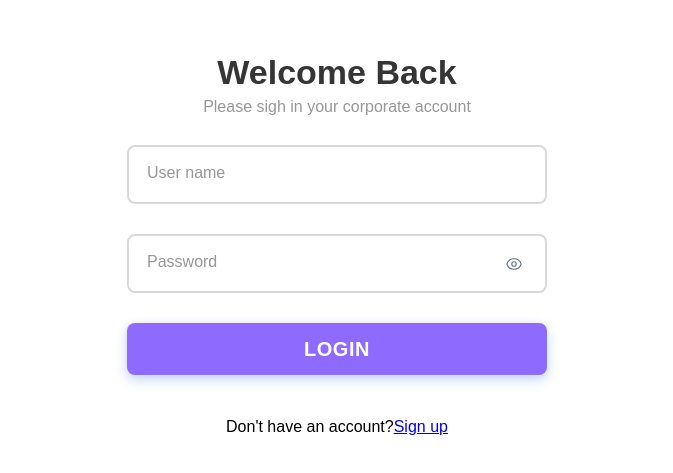
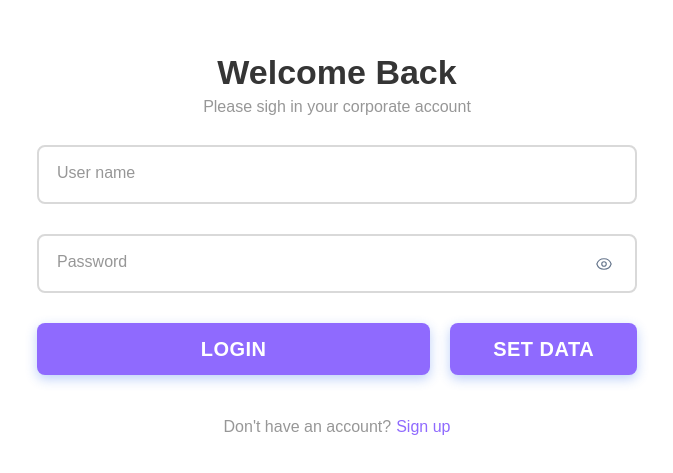
Before and after one commit to ihorkuhel-dev/React-JavaScript-Practice, a React app: page /login in a window 1280 px wide. Shown: the part 155-628 px from the top of the page, without its empty margins (303-976 px from the left). Built offline with nearby package versions, Linux system fonts and the light colour scheme.

Commit message:
implement registration and fix auth routing

```diff
--- a/src/app/router.jsx
+++ b/src/app/router.jsx
@@ -10,7 +10,7 @@ import Dashboard from "../pages/Dashboard/Dashboard";
 import ErrorPage from "../pages/ErrorPage/ErrorPage";
 
 const checkAuth = () => {
-    return false
+    return !!localStorage.getItem('token')
 }
 
 
--- a/src/app/store.js
+++ b/src/app/store.js
@@ -1,9 +1,11 @@
 import { configureStore } from '@reduxjs/toolkit';
 import { baseApi } from '../shared/api/baseApi';
+import authReducer from "../features/auth/model/authSlice";
 
 export const store = configureStore({
     reducer: {
         [baseApi.reducerPath]: baseApi.reducer,
+        auth: authReducer,
     },
     middleware: (getDefaultMiddleware) =>
         getDefaultMiddleware().concat(baseApi.middleware),
--- a/src/app/styles/global.scss
+++ b/src/app/styles/global.scss
@@ -5,5 +5,9 @@
 body {
   margin: 0;
   font-family: sans-serif;
-  //background-color: #f5f5f5;
 }
+
+a, a:visited {
+  text-decoration: none;
+  color: var(--accent-color);
+}
--- a/src/features/auth/api/authApi.js
+++ b/src/features/auth/api/authApi.js
@@ -1,7 +1,7 @@
 import {baseApi} from "../../../shared/api/baseApi";
 
 export const authApi = baseApi.injectEndpoints({
-    endpoint: (builder) => ({
+    endpoints: (builder) => ({
         login: builder.mutation({
             query: (credentials) => ({
                 url: 'auth/login',
--- /dev/null
+++ b/src/features/auth/model/authSlice.jsx
@@ -0,0 +1,28 @@
+import {createSlice} from "@reduxjs/toolkit";
+
+const authSlice = createSlice({
+    name: "auth",
+    initialState: {
+        user: null,
+        token: localStorage.getItem("token") || null,
+        isAuthenticated: !!localStorage.getItem("token"),
+    },
+    reducers: {
+        setCredentials: (state, action) => {
+            const {token, ...user} = action.payload;
+            state.user = user;
+            state.token = token;
+            localStorage.setItem("token", token);
+            state.isAuthenticated = true;
+        },
+        logout: (state) => {
+            state.user = null;
+            state.token = null;
+            state.isAuthenticated = false;
+            localStorage.removeItem("token");
+        }
+    }
+})
+
+export const {setCredentials, logout} = authSlice.actions;
+export default authSlice.reducer;
--- a/src/features/auth/ui/LoginForm/LoginForm.jsx
+++ b/src/features/auth/ui/LoginForm/LoginForm.jsx
@@ -2,6 +2,11 @@ import { useState} from "react";
 import Input from "../../../../shared/api/ui/Input/Input";
 import Button from "../../../../shared/api/ui/Button/Button";
 import { rules, validateField} from "../../../../shared/utils/validators";
+import {useLoginMutation} from "../../api/authApi";
+import {useDispatch} from "react-redux";
+import {useNavigate} from "react-router";
+import {setCredentials} from "../../model/authSlice";
+
 
 export default function LoginForm () {
 
@@ -10,6 +15,13 @@ export default function LoginForm () {
 
     const [userNameError, setUserNameError] = useState('');
     const [passwordError, setPasswordError] = useState('');
+
+    const [serverError, setServerError] = useState('');
+
+    const [loginTrigger, {isLoading}] = useLoginMutation({})
+
+    const dispatch = useDispatch();
+    const navigate = useNavigate();
 
     const validateFields = () => {
         const uNameError = validateField(userName, [rules.required, rules.username]);
@@ -32,15 +44,37 @@ export default function LoginForm () {
         if (passwordError) setPasswordError('');
     };
 
-    const handleSubmit = (e) => {
+    const handleSubmit = async (e) => {
         e.preventDefault();
+        setServerError('');
+
         if(validateFields()){
-            console.log('Данные готовы к отправке:', { username: userName, password });
+            try {
+                const userData = await loginTrigger({
+                    username: userName,
+                    password: password
+                }).unwrap();
+                dispatch(setCredentials(userData));
+                navigate('/');
+            } catch (err){
+                const errorMessage = err?.data?.message || 'Incorrect username or password';
+                setServerError(errorMessage)
+            }
         }
+    }
+
+    const setData = () => {
+        setPassword('emilyspass')
+        setUserName('emilys')
     }
 
     return (
         <form onSubmit={handleSubmit}>
+            {serverError && (
+                <div style={{ color: 'red', marginBottom: '16px', textAlign: 'center' }}>
+                    {serverError}
+                </div>
+            )}
             <div className="form-group">
                 <Input
                     type="text"
@@ -65,8 +99,9 @@ export default function LoginForm () {
                     error={passwordError}
                 />
             </div>
-            <div className="form-group">
-                <Button type="submit" >Login</Button>
+            <div className="form-group button-group">
+                <Button className="login-button" type="submit"  disabled={isLoading}>Login</Button>
+                <Button className="setData-button" type="submin" onClick={setData}>Set data</Button>
             </div>
         </form>
     )
--- a/src/layouts/AuthLayout/AuthLayout.scss
+++ b/src/layouts/AuthLayout/AuthLayout.scss
@@ -34,12 +34,30 @@
 
   form {
     width: 100%;
-    max-width: 420px;
     display: flex;
     flex-direction: column;
     gap: 30px;
   }
   .form-group {
     position: relative;
+    &.button-group{
+      display: grid;
+      grid-template-columns: repeat(3, 1fr);
+      gap: 20px;
+      & .login-button{
+        grid-area: 1 / 1 / 2 / 3;
+      }
+      & .setData-button{
+        grid-area: 1 / 3 / 2 / 4;
+      }
+    }
+
+  }
+  & .auth-message{
+    font-size: var(--font-size--text);
+    color: var(--text-color--light);
+    & a{
+      padding-left: 5px;
+    }
   }
 }
--- a/src/layouts/MainLayout/MainLayout.jsx
+++ b/src/layouts/MainLayout/MainLayout.jsx
@@ -1,15 +1,13 @@
 import SideNavigation from "./SideNavigation/SideNavigation";
 import {Outlet} from "react-router-dom";
 
-export default function MainLayout(children) {
+export default function MainLayout() {
 
     return (
         <div className="main-layout">
             <SideNavigation type="navigation-panel" />
             <main>
                 <Outlet />
-
-                {children}
             </main>
             <SideNavigation type="user-panel" />
 
--- a/src/layouts/MainLayout/SideNavigation/SideNavigation.jsx
+++ b/src/layouts/MainLayout/SideNavigation/SideNavigation.jsx
@@ -5,7 +5,7 @@ export default function SideNavigation(props) {
 
     const {type} = props;
 
-    const childrenElement = type === 'navigation-panel' ? LeftNavPanel : RightNavPanel;
+    const childrenElement = type === 'navigation-panel' ? <LeftNavPanel/> : <RightNavPanel/>;
 
     return (
         <nav className={`"side-navigation" ${type}`}>
--- a/src/pages/LogIn/Login.jsx
+++ b/src/pages/LogIn/Login.jsx
@@ -9,7 +9,7 @@ export default function LogIn() {
                     <p>Please sigh in your corporate account</p>
                 </div>
                 <LoginForm/>
-                <p>Don't have an account?
+                <p className="auth-message">Don't have an account?
                     <Link to="/register">
                         Sign up
                     </Link>
--- a/src/pages/Register/Register.jsx
+++ b/src/pages/Register/Register.jsx
@@ -10,7 +10,7 @@ export default function Register() {
                 <p>Fill out form for registration</p>
             </div>
             <RegisterForm/>
-            <p>Already have an account?
+            <p  className="auth-message">Already have an account?
                 <Link to="/login">
                     Sign in
                 </Link>
```
